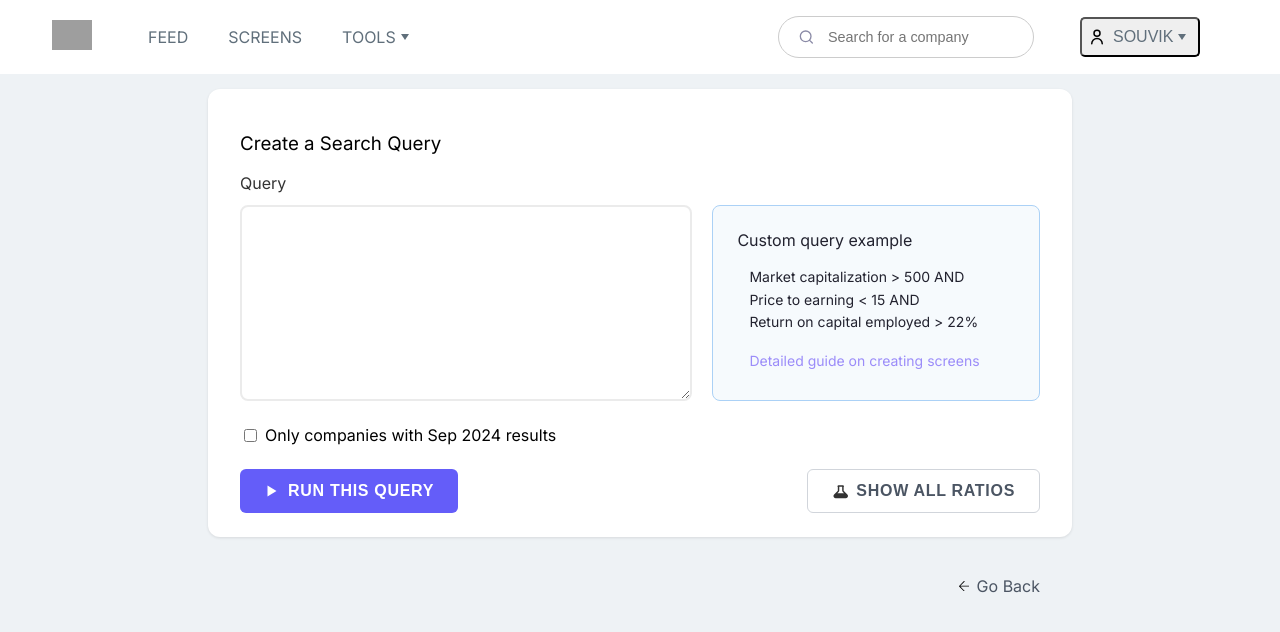
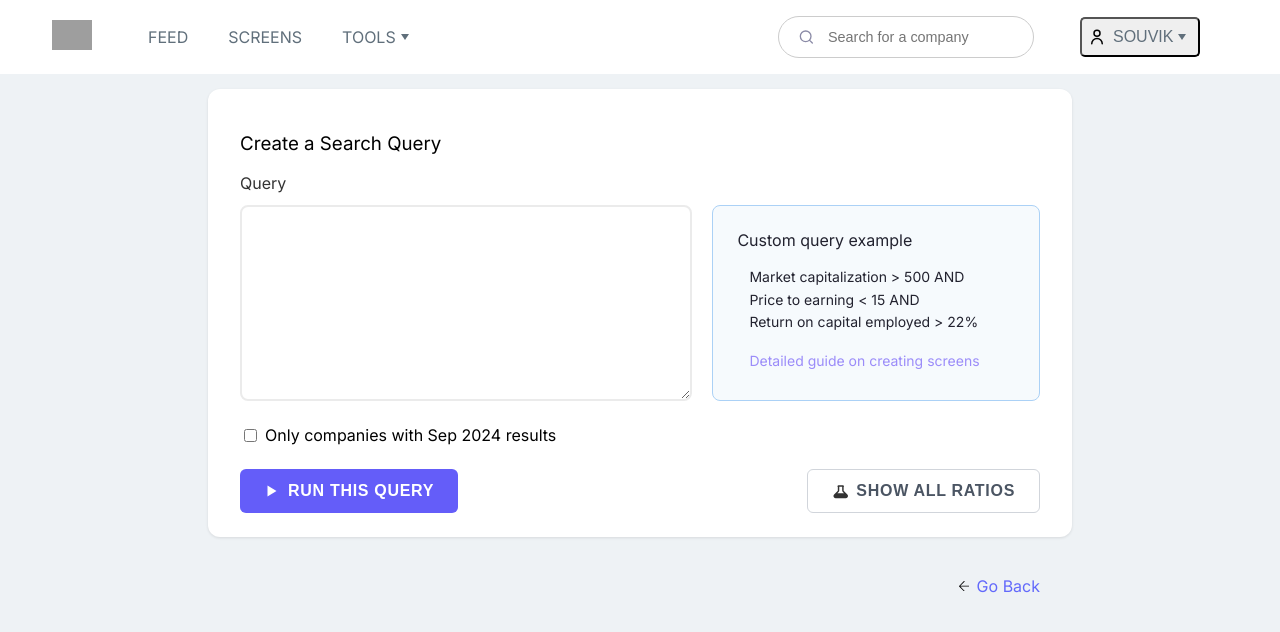
Before and after one commit to Souvik-Cyclic/Stock-Screening-Tool, a React (Create React App) app in the folder client/: page / in a window 1280 px wide. In both pictures the pointer is over the link "Go Back". Shown: the top 632 px of the page. Built offline with nearby package versions, Linux system fonts and the light colour scheme; grey boxes are pictures that could not be loaded.

Commit message:
fix: go-back btn hover color

```diff
--- a/client/src/styles/Backlink.css
+++ b/client/src/styles/Backlink.css
@@ -17,5 +17,5 @@
 }
 
 .back-link:hover {
-    color: #4b5563;
+    color: #6269fb;
 }
```
